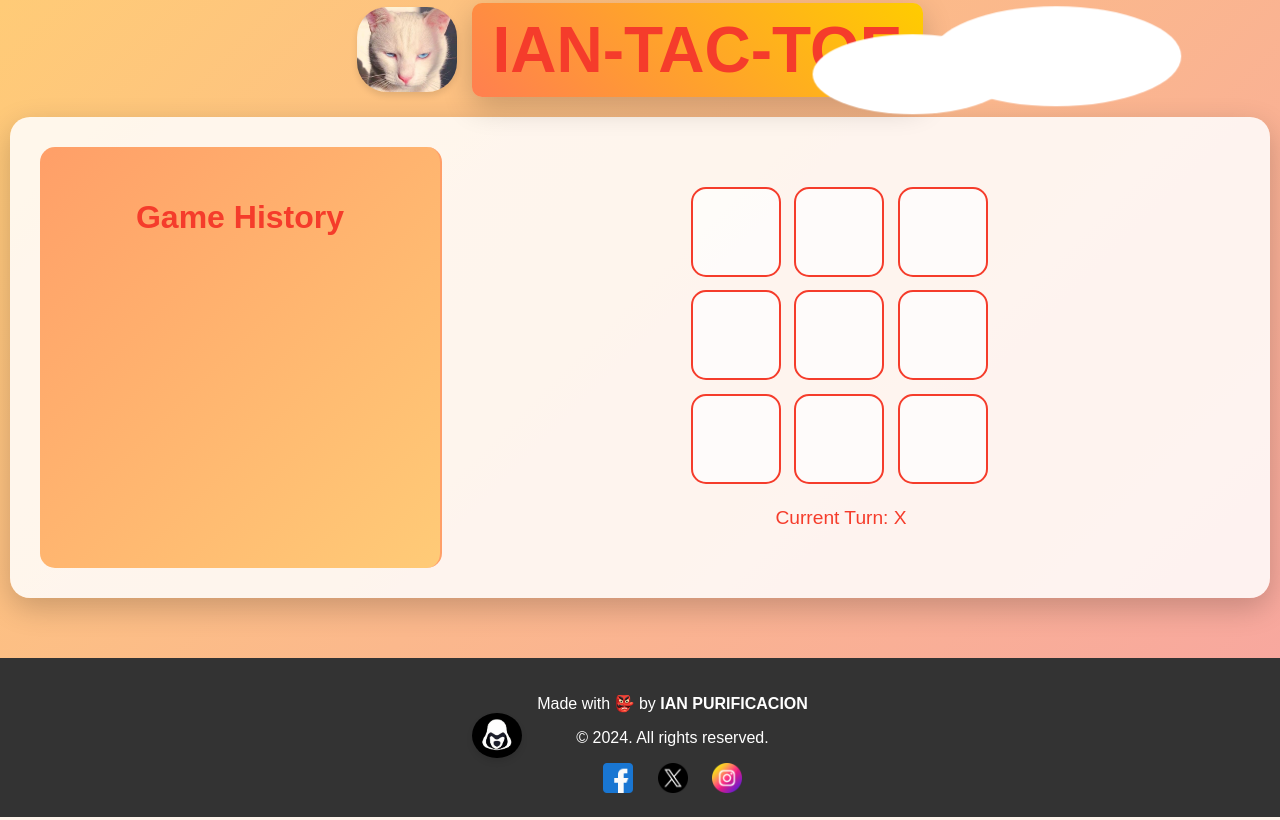
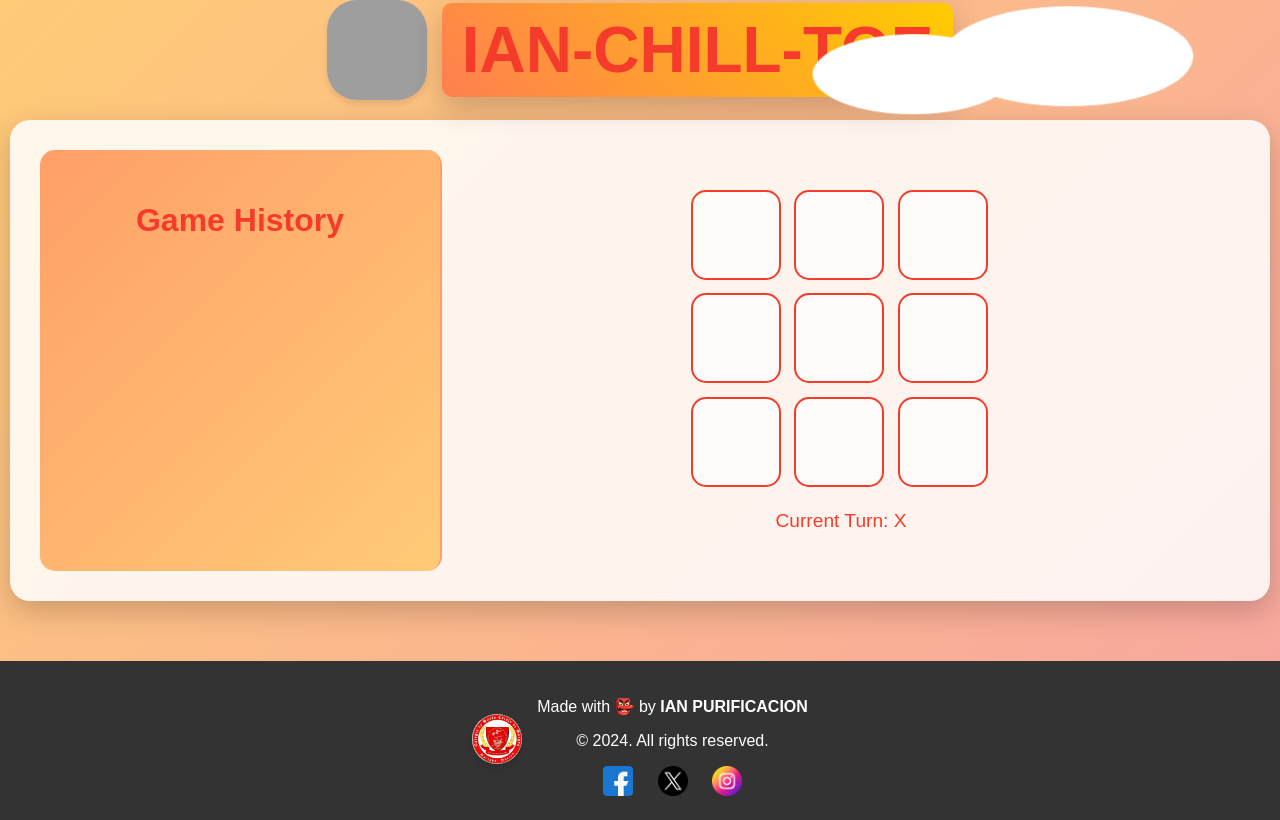
Before and after one commit to ianpurifying/ian-tac-toe_php, a PHP site: page / in a window 1280 px wide. Run offline with PHP 8.4, Linux system fonts and the light colour scheme; grey boxes are pictures that could not be loaded.

Commit message:
change some styles

```diff
--- a/index.php
+++ b/index.php
@@ -7,15 +7,15 @@
 <head>
     <meta charset="UTF-8">
     <meta name="viewport" content="width=device-width, initial-scale=1.0">
-    <link rel="icon" type="image/jpeg" href="styles/images/dogs.png">
+    <link rel="icon" type="image/jpeg" href="styles/images/chillguy.png">
     <link rel="stylesheet" href="styles/styles.css">
-    <title>IAN-TAC-TOE</title>
+    <title>IAN-CHILL-TOE</title>
 </head>
 
 <body>
     <div class="header">
-        <img src="styles/images/cat.jpg" alt="Game Logo" class="logo">
-        <div class="title">IAN-TAC-TOE</div>
+        <img src="styles/images/chillguy.png" alt="Game Logo" class="logo">
+        <div class="title">IAN-CHILL-TOE</div>
     </div>
 
     <div class="container">
@@ -65,7 +65,7 @@
     <footer>
         <div class="footer-container">
             <div class="footer-logo">
-                <img src="styles/images/dogs.png" alt="Logo" class="logo">
+                <a href="https://cdscdb.edu.ph/" target="_blank"><img src="styles/images/cdscdb_logo.jpg" alt="Logo" class="logo"></a>
             </div>
 
             <div class="footer-links">
--- a/styles/styles.css
+++ b/styles/styles.css
@@ -22,7 +22,7 @@ body {
 
 .logo {
   width: 100px;
-  height: 85px;
+  height: 100px;
   border-radius: 30px;
   margin-right: 15px;
   box-shadow: 0 4px 6px rgba(0, 0, 0, 0.1);
```
Also changed, not shown: styles/images/cat.jpg (deleted), styles/images/cdscdb_logo.jpg (added), styles/images/chillguy.jpg (added), styles/images/dogs.png (deleted).
